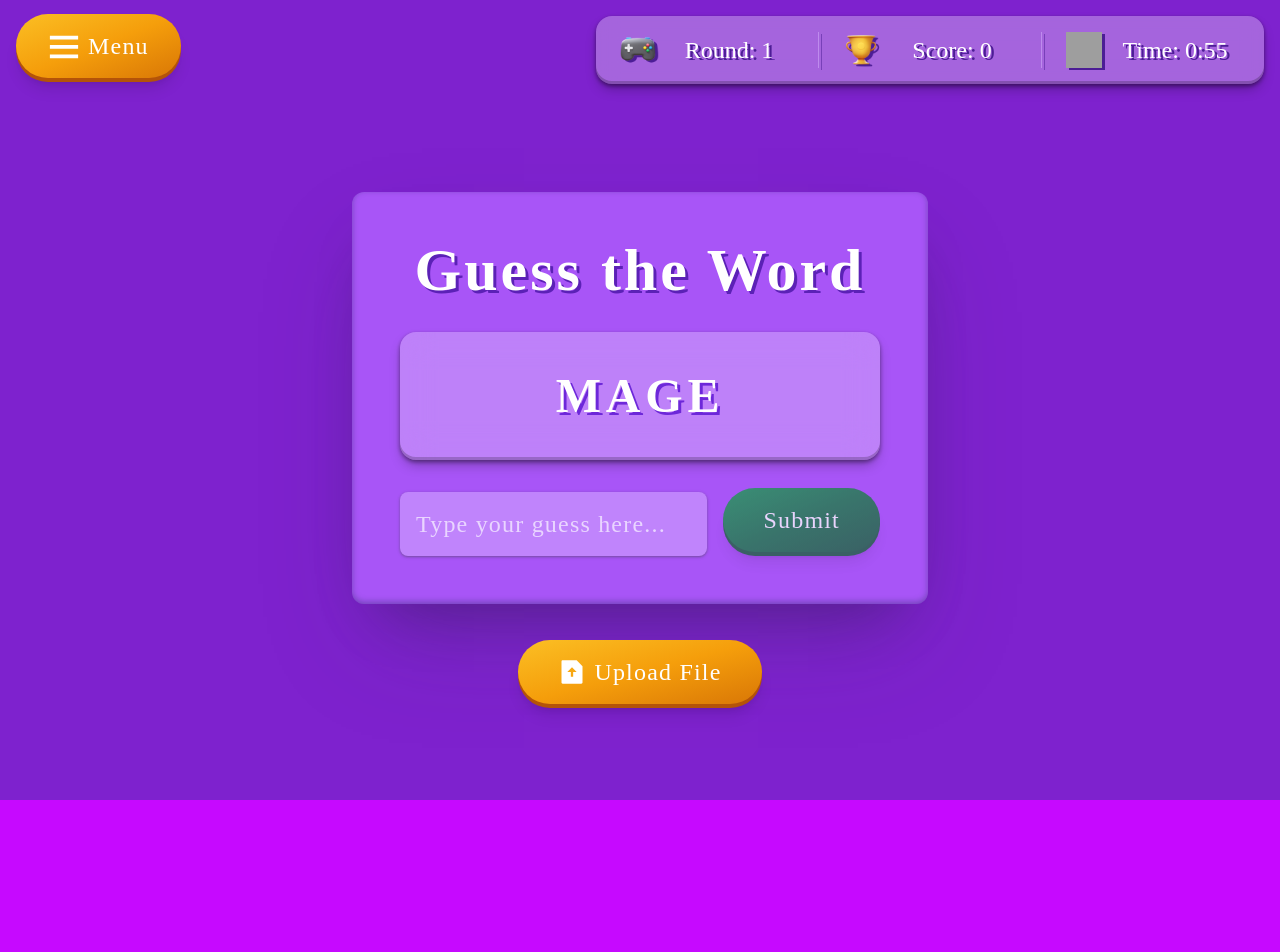
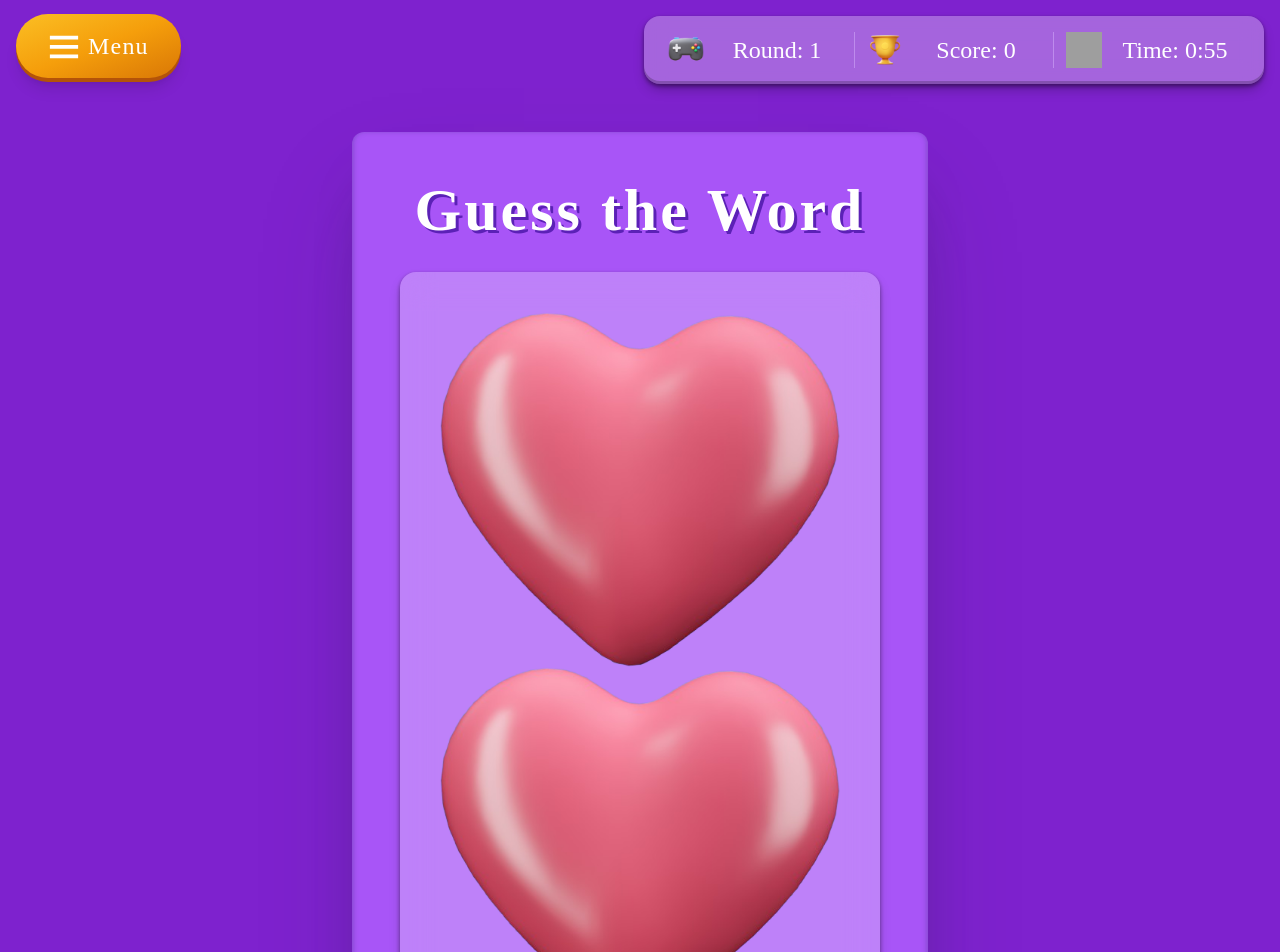
Before and after one commit to VinayShetyeOfficial/word-scramble-game, a React (Vite) app: page / in a window 1280 px wide. Shown: the top 952 px of the page. Before the commit the page ends 800 px from the top, so only its background shows below. Built offline with nearby package versions, Linux system fonts and the light colour scheme; grey boxes are pictures that could not be loaded; a web font is replaced by a local one.

Commit message:
updated file

```diff
--- a/src/components/PlayScreen/PlayScreen.jsx
+++ b/src/components/PlayScreen/PlayScreen.jsx
@@ -5,7 +5,9 @@ import MenuModal from "../MenuModal/MenuModal";
 import useSoundEffects from "../../hooks/useSoundEffects";
 import { useGame } from "../../contexts/GameContext";
 import { FaFileWord } from "react-icons/fa";
+import { FaHeart } from "react-icons/fa";
 import { wordList } from "../../data/words";
+import { HeartIcon } from "../../assets/assets";
 import { GamepadIcon, TrophyIcon, ClockIcon } from "../../assets/assets";
 import { TfiMenu } from "react-icons/tfi";
 import { RiFileUploadFill } from "react-icons/ri";
@@ -249,7 +251,7 @@ const PlayScreen = () => {
           </span>
         </button>
         <div className="flex items-center justify-between px-0.5 py-2 text-xl game_bar sm:px-4 md:px-6 sm:py-3 md:py-4 sm:text-md md:text-xl lg:text-2xl">
-          <div className="flex items-center justify-center whitespace-nowrap pr-3 border-r border-purple-300/50 drop-shadow-[2px_2px_0px_var(--tw-shadow-color)] sm:pr-4 md:pr-6 sm:drop-shadow-[3px_2px_0px_var(--tw-shadow-color)] shadow-violet-900">
+          <div className="flex justify-center items-center pr-3 whitespace-nowrap border-r border-purple-300/50">
             <img
               src={GamepadIcon}
               alt="Gamepad"
@@ -259,7 +261,7 @@ const PlayScreen = () => {
               <span className="label">Round:</span> {round}
             </span>
           </div>
-          <div className="flex items-center justify-center whitespace-nowrap px-3 border-r border-purple-300/50 drop-shadow-[2px_2px_0px_var(--tw-shadow-color)] sm:px-4 md:px-6 sm:drop-shadow-[3px_2px_0px_var(--tw-shadow-color)] shadow-violet-900">
+          <div className="flex justify-center items-center px-3 whitespace-nowrap border-r border-purple-300/50">
             <img
               src={TrophyIcon}
               alt="Trophy"
@@ -269,7 +271,7 @@ const PlayScreen = () => {
               <span className="label">Score:</span> {score}
             </span>
           </div>
-          <div className="flex items-center justify-center whitespace-nowrap pl-3 drop-shadow-[2px_2px_0px_var(--tw-shadow-color)] sm:pl-4 md:pl-6 sm:drop-shadow-[3px_2px_0px_var(--tw-shadow-color)] shadow-violet-900">
+          <div className="flex justify-center items-center pl-3 whitespace-nowrap">
             <img
               src={ClockIcon}
               alt="Clock"
@@ -293,6 +295,15 @@ const PlayScreen = () => {
             Guess the Word
           </h1>
           <div className="p-6 mb-4 bg-purple-400 rounded-lg select-none word_box sm:p-8 md:p-10 sm:mb-6 md:mb-8">
+            <div className="game-lives">
+              {/* <FaHeart className="game-life-icon" />
+              <FaHeart className="game-life-icon" />
+              <FaHeart className="game-life-icon" /> */}
+              <img src={HeartIcon} alt="Heart" className="game-life-icon" />
+              <img src={HeartIcon} alt="Heart" className="game-life-icon" />
+              <img src={HeartIcon} alt="Heart" className="game-life-icon" />
+            </div>
+
             <p className="text-3xl sm:text-4xl md:text-5xl font-bold text-white text-center tracking-widest drop-shadow-[3px_3px_0px_var(--tw-shadow-color)] shadow-violet-700 select-none">
               {!transitioning && currentWord
                 ? currentWord.scrambled.toUpperCase()
```
